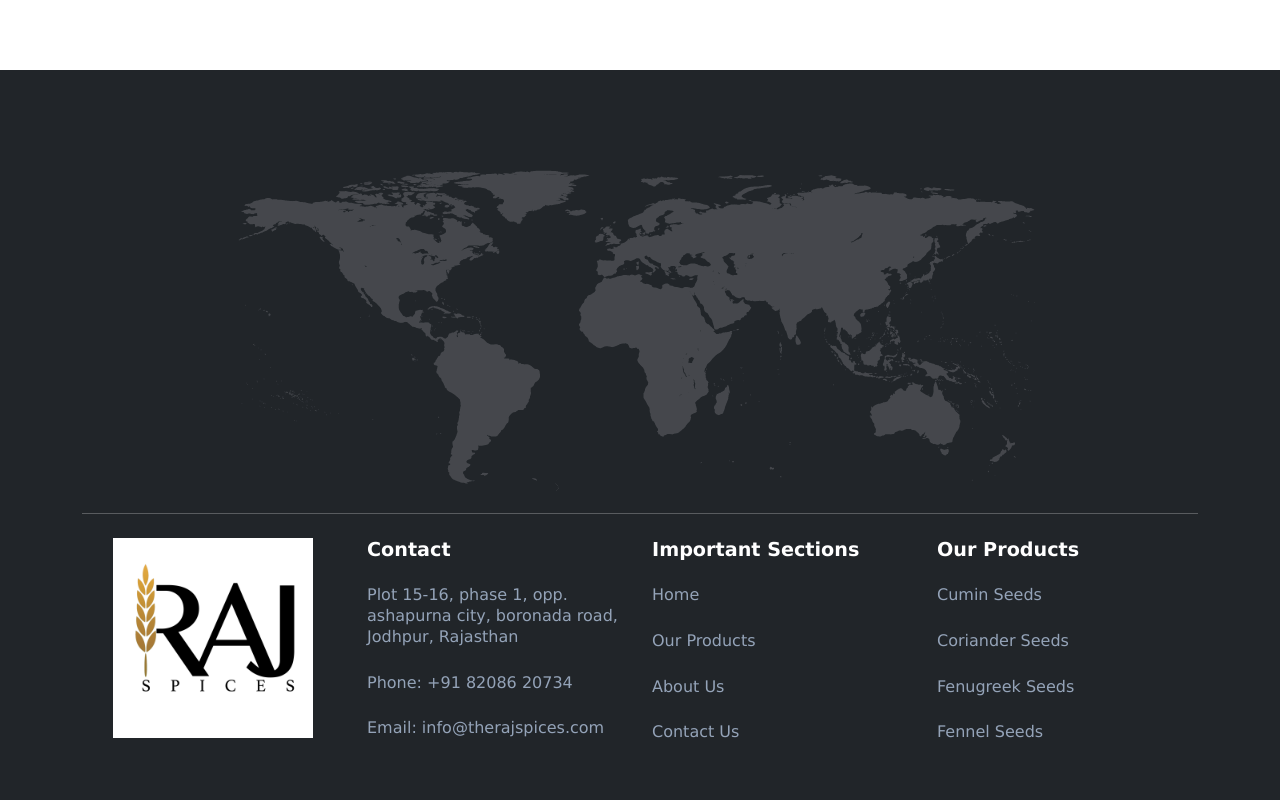
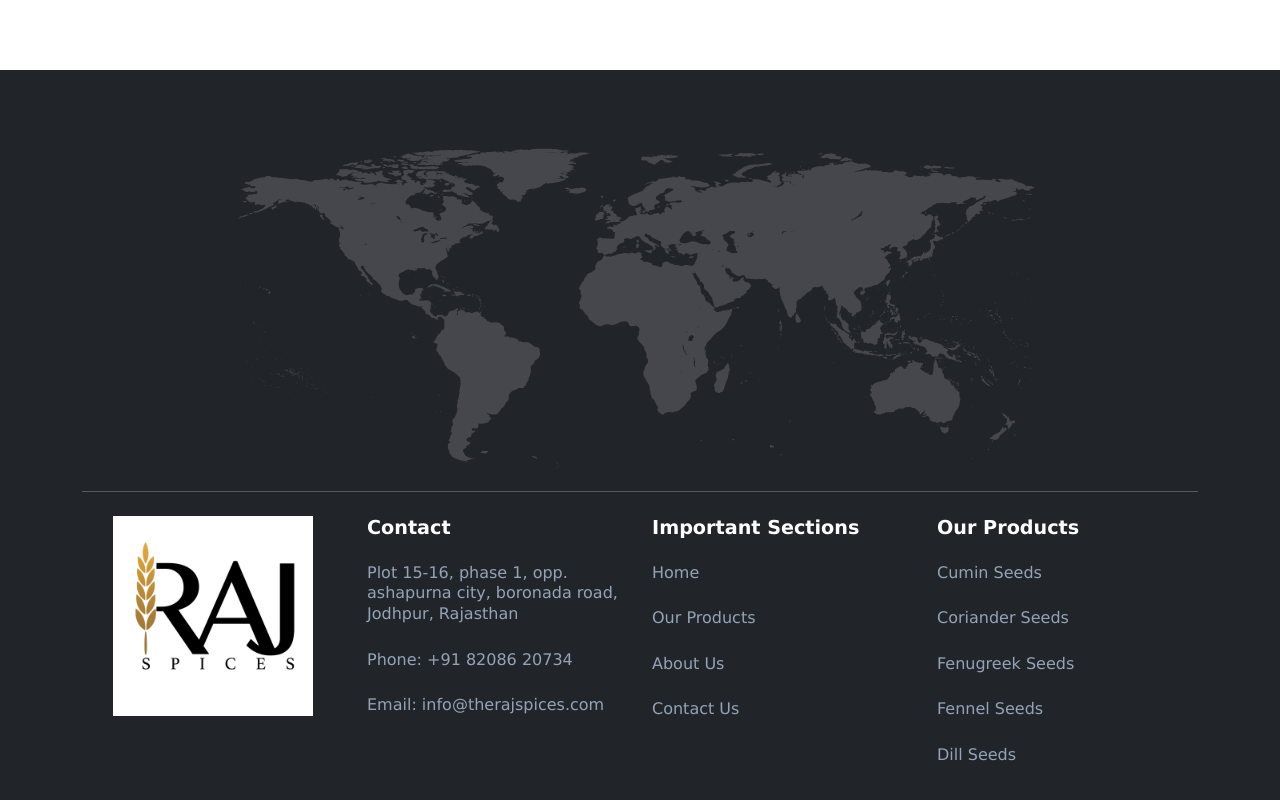
Before and after one commit to Ravan494/New-folder---Copy, a plain HTML site: page index.html in a window 1280 px wide. Shown: the part 7176-7976 px from the top of the page. Drawn offline with nearby package versions, Linux system fonts and the light colour scheme.

Commit message:
new product add dill

```diff
--- a/index.html
+++ b/index.html
@@ -316,6 +316,7 @@ length.</p>
           <li>Coriander Seeds</li>
           <li>Fenugreek Seeds</li>
           <li>Fennel Seeds</li>
+          <li>Dill Seeds</li>
         </ul>
       </div>
     </div>
```
